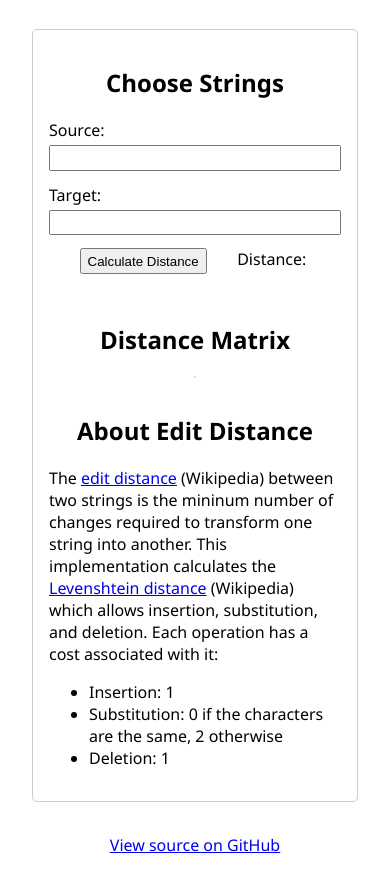
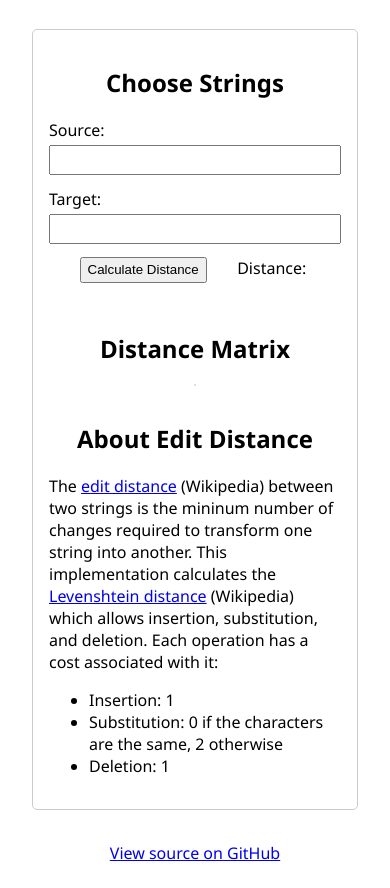
Before and after one commit to Frescodigo/MinEdit, a plain HTML site: page index.html in a window 390 px wide. Shown: the part 67-955 px from the top of the page. Before the commit the page ends 923 px from the top, so only its background shows below. Drawn offline with Linux system fonts and the light colour scheme.

Commit message:
minor styling changes for mobile

```diff
--- a/style.css
+++ b/style.css
@@ -8,18 +8,24 @@ body {
     margin: auto;
 }
 
-footer, h1, h2 {
+h1, h2 {
     text-align: center;
 }
 
 input[type=text] {
     width: 100%;
     padding: 0.25em;
+    font-size: 1em;
 }
 
 label {
     display: inline-block;
     margin-bottom: 0.25em;
+}
+
+footer {
+  text-align: center;
+  margin-bottom: 1.5em;
 }
 
 .container {
```
